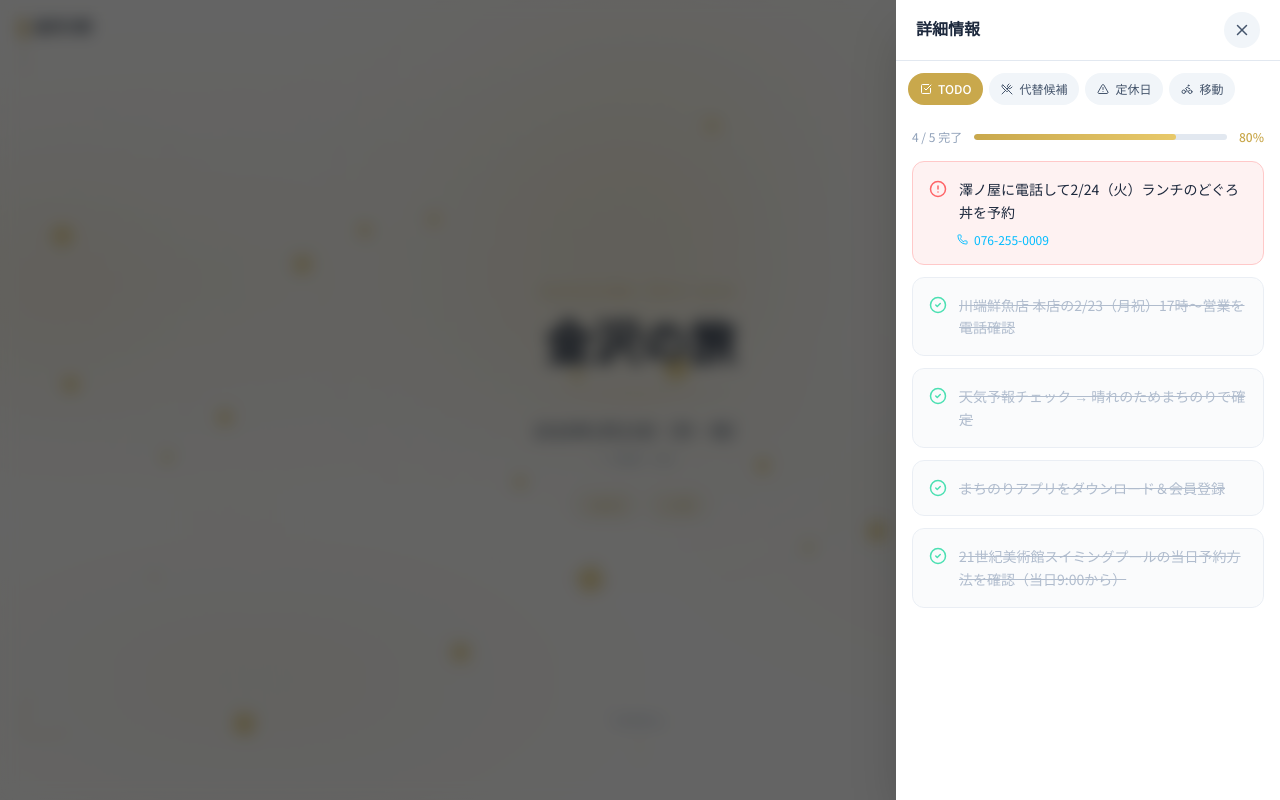
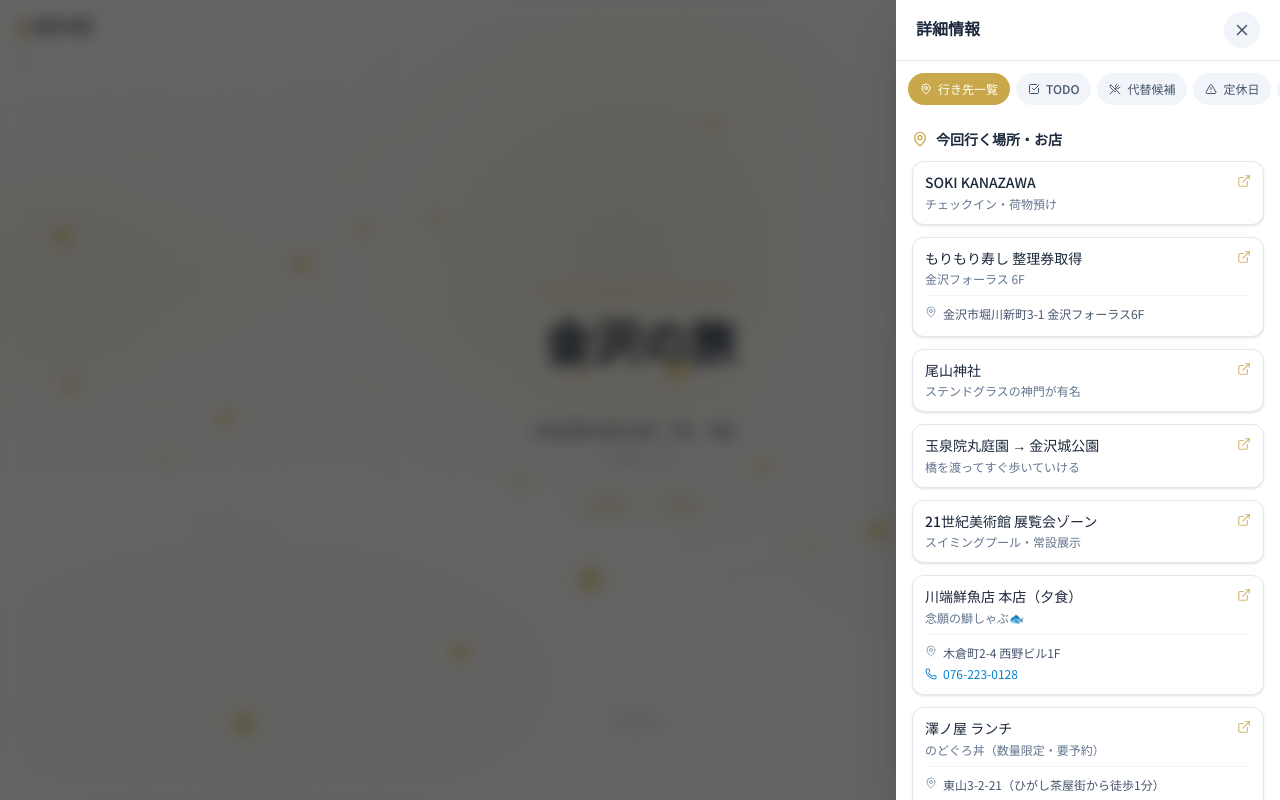
Before and after one commit to sig-code/trip-website-for-kanazawa, a React (Vite) app: page / in a window 1280 px wide. Both pictures are taken after a click on the button "メニューを開く". Shown: the top 800 px of the page. Built offline with nearby package versions, Linux system fonts and the light colour scheme.

Commit message:
🚀 行き先一覧タブ追加・TODO状態永続化・21世紀美術館TODO文言修正

```diff
--- /dev/null
+++ b/src/components/DestinationsList.tsx
@@ -0,0 +1,143 @@
+import { MapPin, ExternalLink, Phone } from "lucide-react";
+import { schedule } from "../data/schedule";
+import { alternatives } from "../data/alternatives";
+
+export default function DestinationsList() {
+  // scheduleから場所・お店を抽出（重複排除）
+  const mainDestinations = schedule
+    .flatMap((day) => day.items)
+    .filter((item) => item.link || item.address)
+    .reduce(
+      (acc, current) => {
+        const x = acc.find((item) => item.title === current.title);
+        if (!x) {
+          return acc.concat([current]);
+        } else {
+          return acc;
+        }
+      },
+      [] as (typeof schedule)[0]["items"],
+    );
+
+  return (
+    <div className="pt-4 space-y-6">
+      {/* 今回行く場所・お店 */}
+      <section>
+        <h3 className="text-slate-800 text-sm font-semibold mb-3 flex items-center gap-2">
+          <MapPin size={16} className="text-gold" />
+          今回行く場所・お店
+        </h3>
+        <div className="space-y-3">
+          {mainDestinations.map((dest) => (
+            <div
+              key={dest.id}
+              className="bg-white border border-slate-200 rounded-xl p-3 shadow-sm"
+            >
+              <div className="flex justify-between items-start gap-2">
+                <h4 className="text-slate-800 text-sm font-medium leading-tight">
+                  {dest.title}
+                </h4>
+                {dest.link && (
+                  <a
+                    href={dest.link}
+                    target="_blank"
+                    rel="noopener noreferrer"
+                    className="text-gold/80 hover:text-gold transition-colors shrink-0"
+                    aria-label="サイトを開く"
+                  >
+                    <ExternalLink size={14} />
+                  </a>
+                )}
+              </div>
+              {dest.subtitle && (
+                <p className="text-slate-500 text-xs mt-1">{dest.subtitle}</p>
+              )}
+              {(dest.address || dest.phone) && (
+                <div className="mt-2 pt-2 border-t border-slate-100 space-y-1">
+                  {dest.address && (
+                    <p className="text-slate-600 text-xs flex items-start gap-1.5">
+                      <MapPin
+                        size={12}
+                        className="shrink-0 mt-0.5 text-slate-400"
+                      />
+                      <span className="leading-relaxed">{dest.address}</span>
+                    </p>
+                  )}
+                  {dest.phone && (
+                    <a
+                      href={`tel:${dest.phone}`}
+                      className="text-sky-600 text-xs flex items-center gap-1.5 hover:underline w-fit"
+                    >
+                      <Phone size={12} className="shrink-0" />
+                      <span>{dest.phone}</span>
+                    </a>
+                  )}
+                </div>
+              )}
+            </div>
+          ))}
+        </div>
+      </section>
+
+      {/* 代替候補 */}
+      <section>
+        <h3 className="text-slate-800 text-sm font-semibold mb-3 flex items-center gap-2">
+          <MapPin size={16} className="text-slate-400" />
+          代替候補
+        </h3>
+        <div className="space-y-3">
+          {alternatives.map((alt) => (
+            <div
+              key={alt.id}
+              className="bg-slate-50 border border-slate-200 rounded-xl p-3"
+            >
+              <div className="flex justify-between items-start gap-2">
+                <h4 className="text-slate-700 text-sm font-medium leading-tight">
+                  {alt.name}
+                </h4>
+                {alt.link && (
+                  <a
+                    href={alt.link}
+                    target="_blank"
+                    rel="noopener noreferrer"
+                    className="text-slate-400 hover:text-slate-600 transition-colors shrink-0"
+                    aria-label="サイトを開く"
+                  >
+                    <ExternalLink size={14} />
+                  </a>
+                )}
+              </div>
+              {alt.note && (
+                <p className="text-slate-500 text-xs mt-1 line-clamp-2">
+                  {alt.note}
+                </p>
+              )}
+              {(alt.address || alt.phone) && (
+                <div className="mt-2 pt-2 border-t border-slate-200/60 space-y-1">
+                  {alt.address && (
+                    <p className="text-slate-500 text-xs flex items-start gap-1.5">
+                      <MapPin
+                        size={12}
+                        className="shrink-0 mt-0.5 text-slate-400"
+                      />
+                      <span className="leading-relaxed">{alt.address}</span>
+                    </p>
+                  )}
+                  {alt.phone && (
+                    <a
+                      href={`tel:${alt.phone}`}
+                      className="text-sky-600/80 text-xs flex items-center gap-1.5 hover:underline w-fit"
+                    >
+                      <Phone size={12} className="shrink-0" />
+                      <span>{alt.phone}</span>
+                    </a>
+                  )}
+                </div>
+              )}
+            </div>
+          ))}
+        </div>
+      </section>
+    </div>
+  );
+}
--- a/src/components/HamburgerMenu.tsx
+++ b/src/components/HamburgerMenu.tsx
@@ -5,23 +5,26 @@ import {
   UtensilsCrossed,
   AlertTriangle,
   Bike,
+  MapPin,
 } from "lucide-react";
 import { m, LazyMotion, domAnimation } from "framer-motion";
 import TodoList from "./TodoList.tsx";
 import AlternativeList from "./AlternativeList.tsx";
 import ImportantNotes from "./ImportantNotes.tsx";
+import DestinationsList from "./DestinationsList.tsx";
 
 interface Props {
   onClose: () => void;
 }
 
-type TabId = "todo" | "alt" | "notes" | "transport";
+type TabId = "destinations" | "todo" | "alt" | "notes" | "transport";
 
 const tabs: {
   id: TabId;
   label: string;
   icon: React.ComponentType<{ size?: number }>;
 }[] = [
+  { id: "destinations", label: "行き先一覧", icon: MapPin },
   { id: "todo", label: "TODO", icon: CheckSquare },
   { id: "alt", label: "代替候補", icon: UtensilsCrossed },
   { id: "notes", label: "定休日", icon: AlertTriangle },
@@ -29,7 +32,7 @@ const tabs: {
 ];
 
 export default function HamburgerMenu({ onClose }: Props) {
-  const [activeTab, setActiveTab] = useState<TabId>("todo");
+  const [activeTab, setActiveTab] = useState<TabId>("destinations");
 
   return (
     <LazyMotion features={domAnimation}>
@@ -92,6 +95,7 @@ export default function HamburgerMenu({ onClose }: Props) {
 
         {/* Content */}
         <div className="flex-1 overflow-y-auto px-4 pb-[calc(env(safe-area-inset-bottom)+2rem)]">
+          {activeTab === "destinations" && <DestinationsList />}
           {activeTab === "todo" && <TodoList />}
           {activeTab === "alt" && <AlternativeList />}
           {activeTab === "notes" && <ImportantNotes />}
--- a/src/components/TodoList.tsx
+++ b/src/components/TodoList.tsx
@@ -1,4 +1,4 @@
-import { useState } from "react";
+import { useState, useEffect } from "react";
 import {
   Phone,
   ExternalLink,
@@ -7,9 +7,32 @@ import {
   AlertCircle,
 } from "lucide-react";
 import { initialTodos } from "../data/todos";
+import type { Todo } from "../data/todos";
+
+const STORAGE_KEY = "kanazawa_trip_todos";
 
 export default function TodoList() {
-  const [todos, setTodos] = useState(initialTodos);
+  const [todos, setTodos] = useState<Todo[]>(() => {
+    const saved = localStorage.getItem(STORAGE_KEY);
+    if (saved) {
+      try {
+        const parsed = JSON.parse(saved);
+        return initialTodos.map((initialTodo) => {
+          const savedTodo = parsed.find((t: Todo) => t.id === initialTodo.id);
+          return savedTodo
+            ? { ...initialTodo, done: savedTodo.done }
+            : initialTodo;
+        });
+      } catch (e) {
+        console.error("Failed to parse todos from localStorage", e);
+      }
+    }
+    return initialTodos;
+  });
+
+  useEffect(() => {
+    localStorage.setItem(STORAGE_KEY, JSON.stringify(todos));
+  }, [todos]);
 
   const toggle = (id: string) => {
     setTodos((prev) =>
--- a/src/data/todos.ts
+++ b/src/data/todos.ts
@@ -34,7 +34,7 @@ export const initialTodos: Todo[] = [
   },
   {
     id: "t5",
-    text: "21世紀美術館スイミングプールの当日予約方法を確認（当日9:00から）",
+    text: "21世紀美術館スイミングプールを予約する（当日9:00から）",
     done: true,
     link: "https://www.kanazawa21.jp/data_list.php?g=120&d=1",
   },
```
